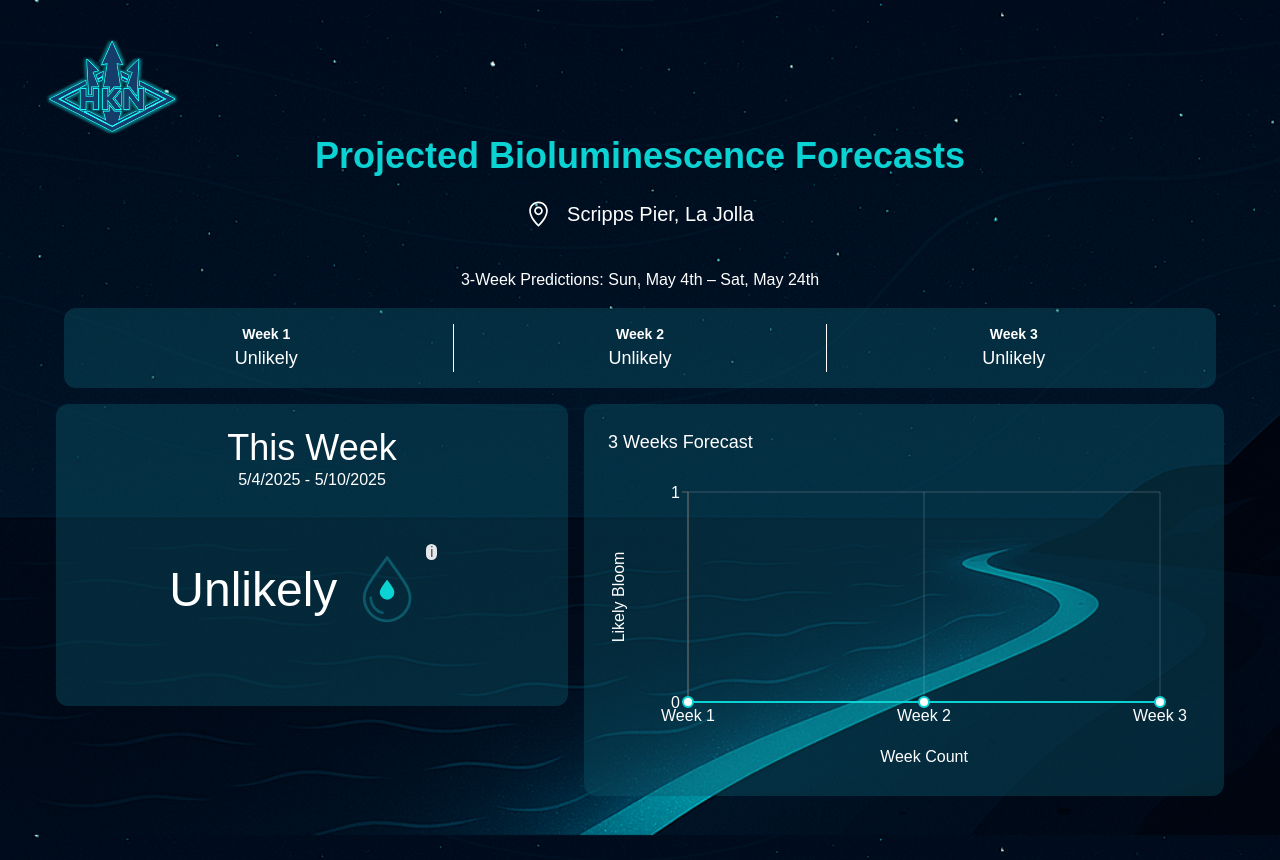
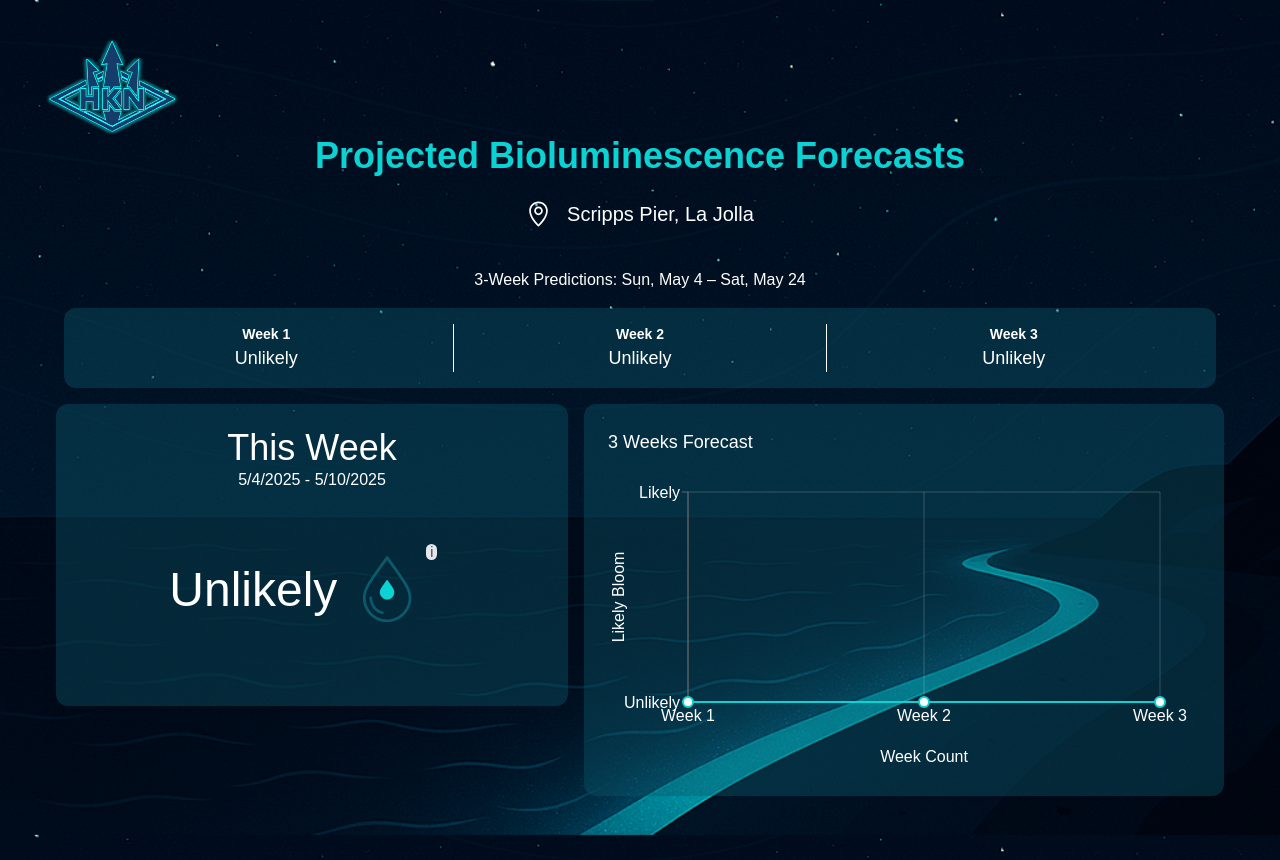
Before and after one commit to nathanieleh/HAB-Project-Website, a Next.js app in the folder frontend/: page / in a window 1280 px wide. Shown: the top 860 px of the page. Built offline with nearby package versions, Linux system fonts and the light colour scheme.

Commit message:
minor changes to graph and forecast data

```diff
--- a/frontend/src/app/page.js
+++ b/frontend/src/app/page.js
@@ -112,7 +112,7 @@ export default async function Home() {
             const format = (date) =>
               date.toLocaleDateString("en-US", { month: "long", day: "numeric" });
 
-            return `Sun, ${format(firstWeekStart)}th – Sat, ${format(finalWeekEnd)}th`;
+            return `Sun, ${format(firstWeekStart)} – Sat, ${format(finalWeekEnd)}`;
           })()
         }
       </h2>
--- a/frontend/src/components/Graph.js
+++ b/frontend/src/components/Graph.js
@@ -21,6 +21,9 @@ export default function Graph({ forecasts, className }) {
     week: "Week " + (index + 1),
     value: item.Likeliness === "Likely" ? 1 : 0,
   }))
+
+  const yLabels = ["Unlikely", "Likely"];
+
   return (
     <div className={className}>
       <div
@@ -38,7 +41,7 @@ export default function Graph({ forecasts, className }) {
                 style={{ fill: "white", textAnchor: "middle" }}
               />
             </XAxis>
-            <YAxis domain={[0, 1]} tick={{ fill: "white" }} ticks={[0, 1]} >
+            <YAxis tick={{ fill: "white" }} tickFormatter={(tick) => yLabels[tick]} domain={[0, 1]} allowDecimals={false}>
               <Label
                 value="Likely Bloom"
                 angle={-90}
--- a/frontend/src/data/forecasts.json
+++ b/frontend/src/data/forecasts.json
@@ -1,5 +1,23 @@
 [
-  { "Bloom_type": "Bioluminescent", "day": "Tuesday", "Date": "2025-06-03", "CI": 25.33333333333333, "Likeliness": "Unlikely" },
-  { "Bloom_type": "Bioluminescent", "day": "Tuesday", "Date": "2025-06-10", "CI": 90.0, "Likeliness": "Unlikely" },
-  { "Bloom_type": "Bioluminescent", "day": "Tuesday", "Date": "2025-06-17", "CI": 90.0, "Likeliness": "Unlikely" }
+  {
+    "Bloom_type": "Bioluminescent",
+    "day": "Monday",
+    "Date": "2025-07-14",
+    "CI": 41.77777777777778,
+    "Likeliness": "Unlikely"
+  },
+  {
+    "Bloom_type": "Bioluminescent",
+    "day": "Monday",
+    "Date": "2025-07-21",
+    "CI": 90.0,
+    "Likeliness": "Unlikely"
+  },
+  {
+    "Bloom_type": "Bioluminescent",
+    "day": "Monday",
+    "Date": "2025-07-28",
+    "CI": 90.0,
+    "Likeliness": "Unlikely"
+  }
 ]
```
